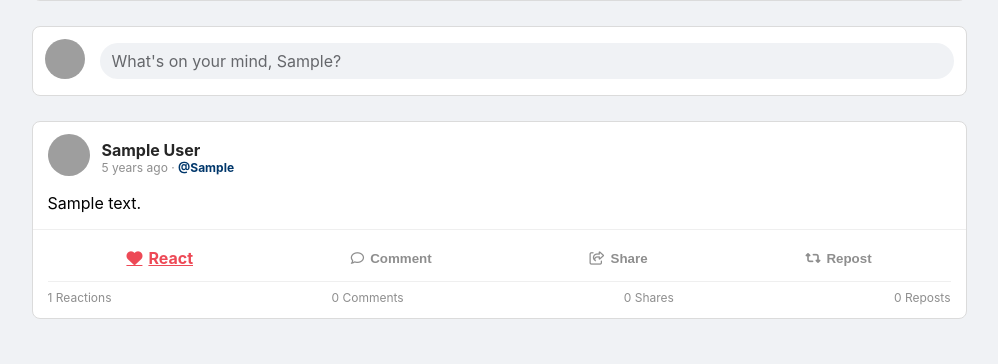
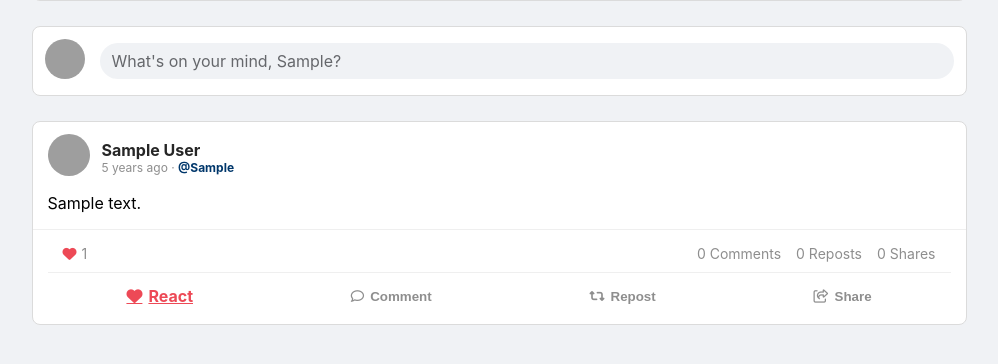
Before and after one commit to Artlessnovara/global, a Flask app: page /home in a window 1280 px wide. Shown: the part 351-715 px from the top of the page, without its empty margins (141-1139 px from the left). Run offline with Flask 3, Linux system fonts and the light colour scheme; the visitor is signed in with stand-in values (Sample User, id 1); tables that the repository leaves empty hold one stand-in row (values such as "Sample post"); grey boxes are pictures that could not be loaded.

Commit message:
Add README and Enhance Post Footer UI
This commit introduces two main changes:

1.  A comprehensive `README.md` file has been added to the project root. It includes a project description, a list of key features, and detailed setup and installation instructions for new developers.

2.  The post footer UI has been updated to better match the product specification. The layout has been changed to show statistics (Reaction count, etc.) above the action buttons (React, Comment, Repost, Share). The new layout is styled with CSS to be clean and modern.

All new functionality is covered by existing tests, and no new regressions have been introduced. One pre-existing test (`test_message_request_flow`) continues to fail due to a known issue.

```diff
--- a/static/css/style.css
+++ b/static/css/style.css
@@ -785,10 +785,32 @@ body:has(.main-nav) {
 .post-stats {
     display: flex;
     justify-content: space-between;
-    font-size: 12px;
+    align-items: center;
+    font-size: 14px;
     color: #8e8e8e;
-    padding: 8px 0;
+    padding: 10px 15px;
+}
+
+.stat-item {
+    display: flex;
+    align-items: center;
+    gap: 5px;
+}
+
+.right-stats {
+    display: flex;
+    gap: 15px;
+}
+
+.reactions-stat .fa-heart {
+    color: #ed4956;
+}
+
+.post-actions {
     border-top: 1px solid #efefef;
+    display: flex;
+    justify-content: space-around;
+    padding: 5px 0;
 }
 
 /* Reels Feed Styles */
--- a/templates/_post_card.html
+++ b/templates/_post_card.html
@@ -25,19 +25,23 @@
         <p>{{ post.text }}</p>
     </div>
     <div class="post-footer">
+        <div class="post-stats">
+            <span class="stat-item reactions-stat">
+                <i class="fas fa-heart"></i> {{ post.reactions.count() }}
+            </span>
+            <div class="right-stats">
+                <span class="stat-item">0 Comments</span>
+                <span class="stat-item">0 Reposts</span>
+                <span class="stat-item">0 Shares</span>
+            </div>
+        </div>
         <div class="post-actions">
             <a href="{{ url_for('react', post_id=post.id) }}" class="action-btn {% if g.user.has_reacted_to(post) %}reacted{% endif %}">
                 <i class="fa-heart {% if g.user.has_reacted_to(post) %}fas{% else %}far{% endif %}"></i> React
             </a>
             <button class="action-btn"><i class="far fa-comment"></i> Comment</button>
+            <button class="action-btn"><i class="fas fa-retweet"></i> Repost</button>
             <button class="action-btn"><i class="far fa-share-square"></i> Share</button>
-            <button class="action-btn"><i class="fas fa-retweet"></i> Repost</button>
-        </div>
-        <div class="post-stats">
-            <span>{{ post.reactions.count() }} Reactions</span>
-            <span>0 Comments</span>
-            <span>0 Shares</span>
-            <span>0 Reposts</span>
         </div>
     </div>
 </div>
```
Also changed, not shown: README.md (added), static/stories/1_1756316319_test.jpg (added).
